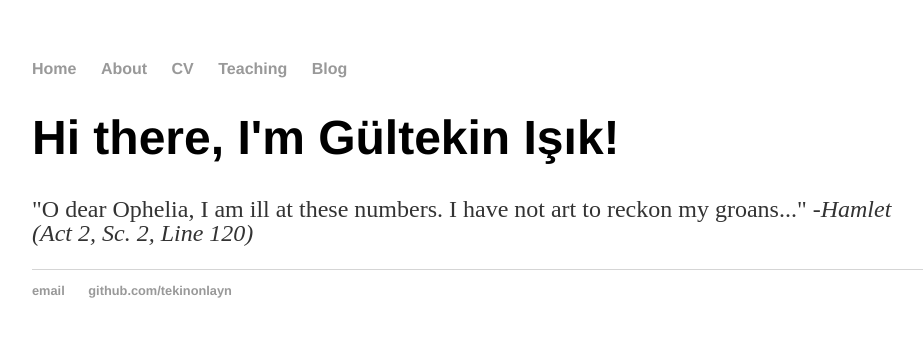
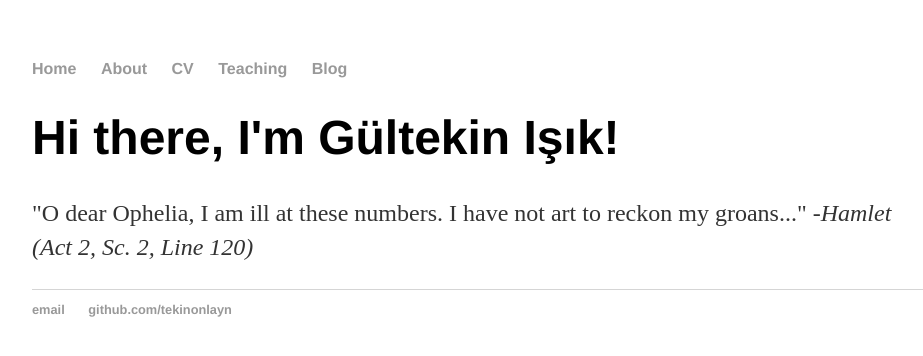
Before and after one commit to tekinonlayn/gi.github.io, a Jekyll site: the page built from index.html, in a window 1280 px wide. Shown: the top 356 px of the page, without its empty margins (160-1083 px from the left). Built offline with Jekyll 4.4.1, drawn with Linux system fonts in a browser that asks for light colours.

Commit message:
Update main.css

```diff
--- a/css/main.css
+++ b/css/main.css
@@ -24,8 +24,9 @@ h1 {
     font-family:'Helvetica', 'Arial', 'Sans-Serif';
 }
 p {
+    margin-top: 25px;
     font-size: 1.5em;
-    line-height: 1em;
+    line-height: 1.4em;
     color: #333;
 }
 footer {
```
